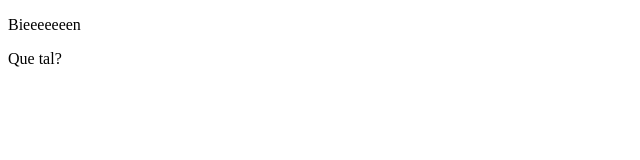
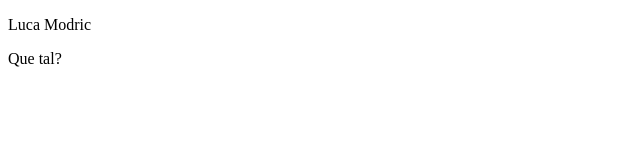
Before and after one commit to monicab1989/Pagina-web, a plain HTML site: page index.html in a window 1280 px wide. Shown: the full height of the page, 0-640 px from the left. Drawn offline with Linux system fonts and the light colour scheme.

Commit message:
Update index.html

```diff
--- a/index.html
+++ b/index.html
@@ -7,7 +7,7 @@
     <title>Document</title>
 </head>
 <body>
-    <p>Bieeeeeeen</p>
+    <p>Luca Modric</p>
     <p>Que tal?</p>
     <canvas id="dibujo" width="300px" height="200px">
 
```
